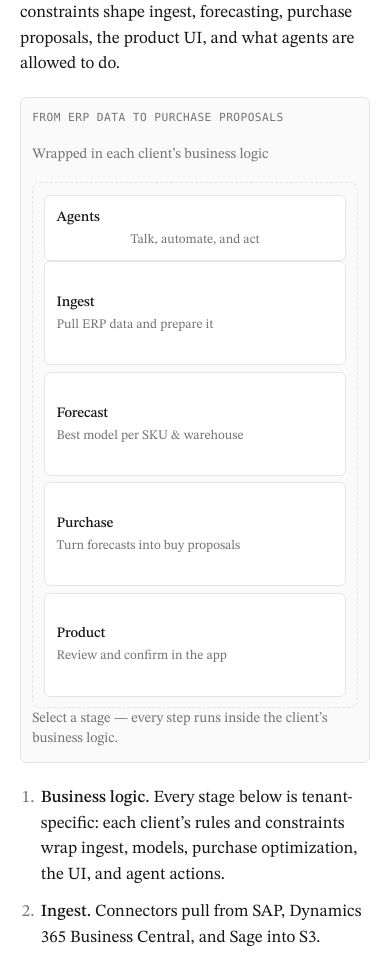
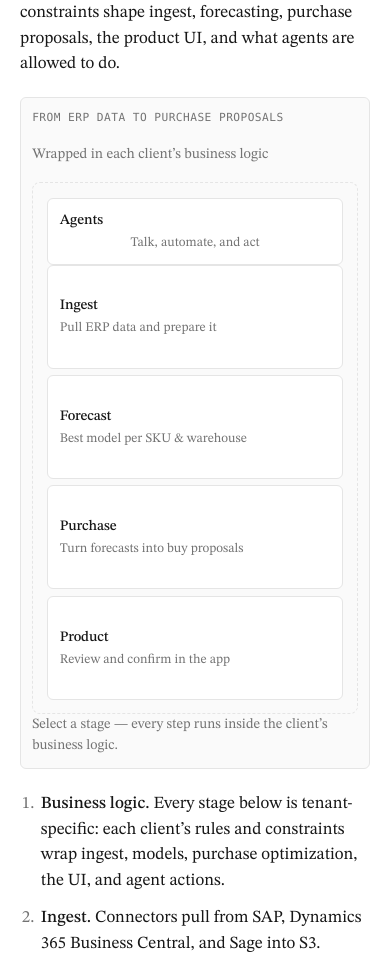
Before and after one commit to zabbix-byte/cv, a Django app: page /projects/ in a window 390 px wide. Shown: the part 919-1873 px from the top of the page. Run offline with Django 5.2, Linux system fonts and the light colour scheme; some web fonts are replaced.

Commit message:
feat: Update CSS styles for arch-business and arch-agentic classes
- Increased padding for the .arch-business class and adjusted the bottom margin for the .arch-agentic class to improve layout and spacing.
- Added additional padding for the .arch-business class in a specific media query for better responsiveness.
- Incremented the stylesheet version in the base HTML template to reflect the latest changes.

```diff
--- a/static/css/style.css
+++ b/static/css/style.css
@@ -333,14 +333,14 @@ a:focus-visible {
 }
 
 .arch-business {
-  padding: 0.75rem 0.65rem 0.65rem;
+  padding: 1.1rem 1rem 1rem;
   border: 1px dashed var(--border);
   border-radius: 8px;
 }
 
 .arch-agentic {
   width: 100%;
-  margin-bottom: 1rem;
+  margin-bottom: 1.15rem;
   text-align: center;
   border-style: dashed;
 }
@@ -628,6 +628,10 @@ a:focus-visible {
     border-radius: 6px;
   }
 
+  .arch-business {
+    padding: 0.95rem 0.85rem 0.85rem;
+  }
+
   .diagram-caption {
     min-height: 0;
   }
--- a/templates/base.html
+++ b/templates/base.html
@@ -72,7 +72,7 @@
     <link href="https://fonts.googleapis.com/css2?family=STIX+Two+Text:ital,wght@0,400;0,500;0,600;1,400;1,500&display=swap" rel="stylesheet">
     <link rel="preload" href="{% static 'fonts/stix-var-latin.woff2' %}" as="font" type="font/woff2" crossorigin>
 
-    <link rel="stylesheet" href="{% static 'css/style.css' %}?v=26">
+    <link rel="stylesheet" href="{% static 'css/style.css' %}?v=27">
     {% block head %}{% endblock %}
   </head>
 
```
